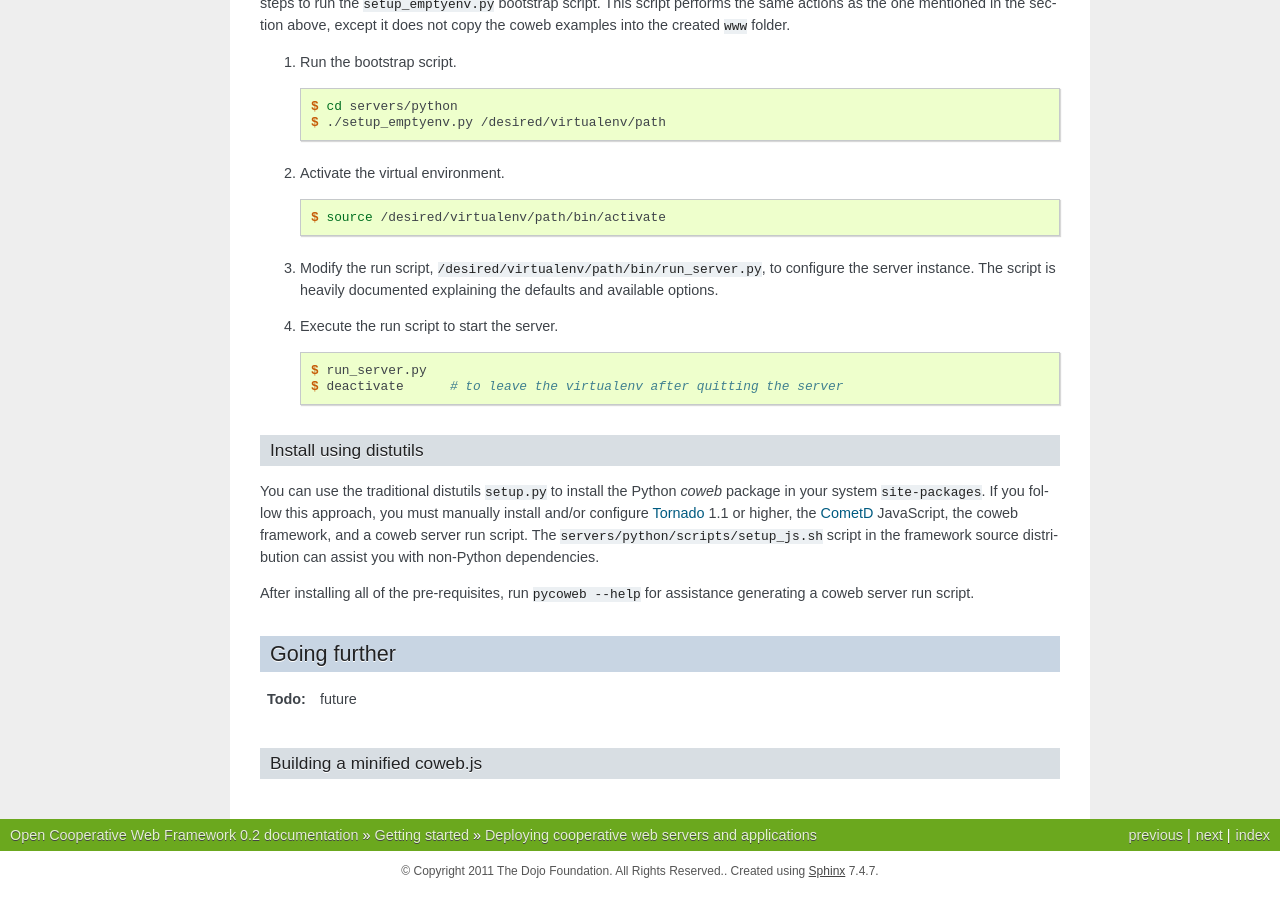
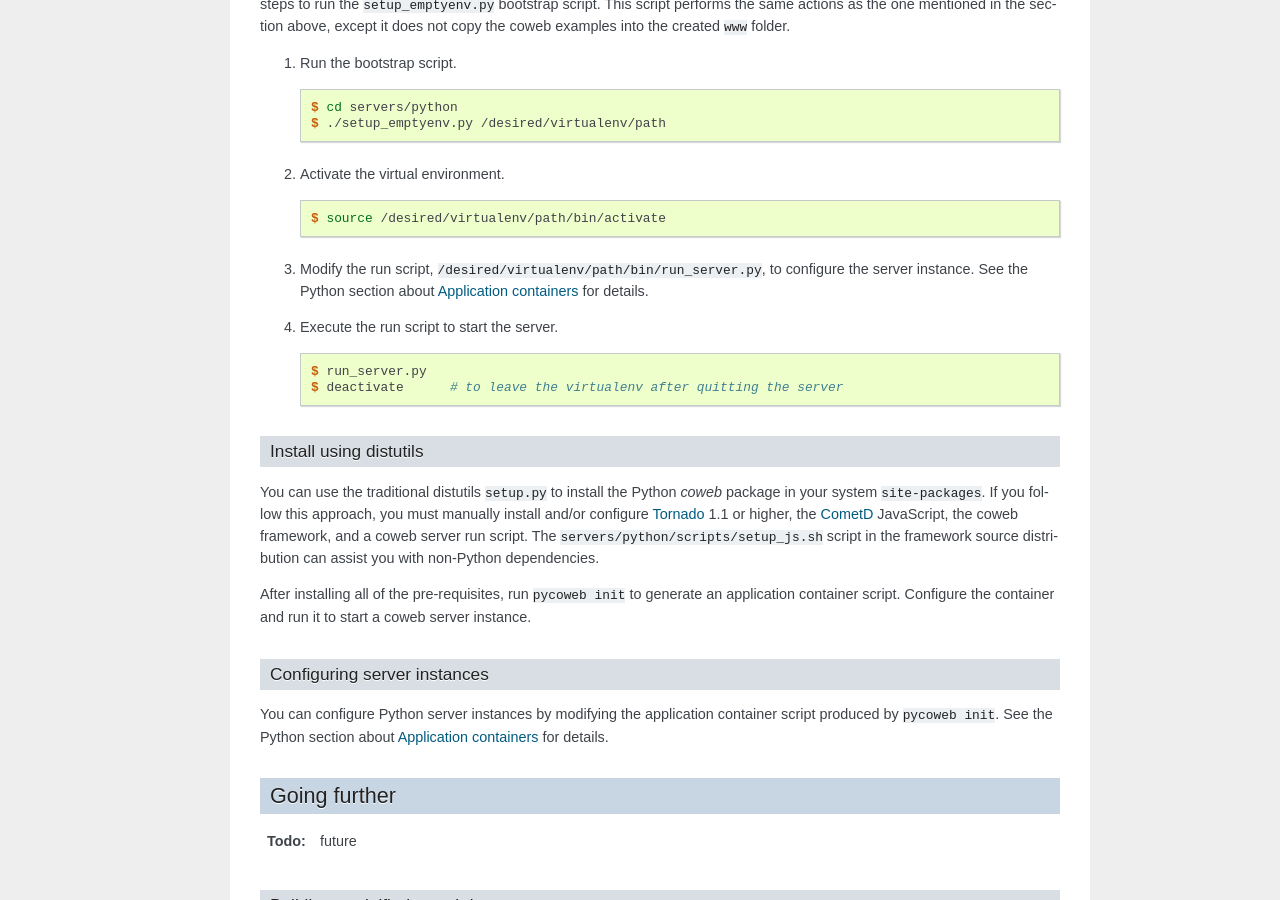
Before and after one commit to opencoweb/coweb, a Sphinx documentation site: the page built from docs/tutorial/install.rst, in a window 1280 px wide and 900 px high, scrolled down 2073 px. Built offline with Sphinx 7.4.7, drawn with Linux system fonts in a browser that asks for light colours; some of the changed text lies outside the part shown.

Commit message:
Work on Python doc
* Split extension API doc from container config doc
* Draft container config doc
* Cross ref container config from install tutorial

```diff
--- a/docs/python/server.rst
+++ b/docs/python/extensions.rst
@@ -1,10 +1,10 @@
 .. include:: /replace.rst
 .. default-domain:: py
 
-Server extension points
------------------------
+Manager extension points
+-------------------------
 
-.. todo:: write
+Some of the options defined in the :class:`coweb.AppContainer`
 
 Authenticating users
 ~~~~~~~~~~~~~~~~~~~~
--- a/docs/python/python.rst
+++ b/docs/python/python.rst
@@ -3,10 +3,11 @@
 Python APIs
 -----------
 
-The |coweb api| includes a Python coweb server implementation and Python wrappers for writing coweb service bots.
+The |coweb api| includes a Python package providing both a coweb server implementation and support for writing Python coweb bots. The server supports configuration via options in a application container instances as well as extension through pluggable managers. The bot interface and wrapper definitions enable the creation of transport-agnostic bots.
 
 .. toctree::
    :titlesonly:
 
-   server
+   container
+   extensions
    bots
--- a/docs/tutorial/install.rst
+++ b/docs/tutorial/install.rst
@@ -81,7 +81,7 @@
 Install a demo virtualenv
 #########################
 
-If you want to play with the coweb demos without thinking about dependencies and configuration yet, follow these steps to run the :file:`setup_demoenv.py` bootstrap script. The script installs `Tornado`_ 1.1 or higher and the Python coweb server package into a `virtualenv`_. The script then places copies of the `CometD`_ JavaScript, the JavaScript coweb framework, and the coweb examples into a :file:`www` folder in the virtual environment. Finally, the script creates a coweb server run script that makes the :file:`www` folder web accessible and enables anonymous access to arbitrary coweb sessions.
+If you want to play with the coweb demos without thinking about dependencies and configuration yet, follow these steps to run the :file:`setup_demoenv.py` bootstrap script. The script installs `Tornado`_ 1.1 or higher and the Python coweb server package into a `virtualenv`_. The script then places copies of the `CometD`_ JavaScript, the JavaScript coweb framework, and the coweb examples into a :file:`www` folder in the virtual environment. Finally, the script creates a coweb application container using :file:`pycoweb init` that makes the :file:`www` folder web accessible and enables anonymous access to arbitrary coweb sessions.
 
 .. note:: The coweb demos for Python use Dojo 1.5 from the `Google CDN`_. Therefore, the bootstrap script does not place a copy of `Dojo`_ into the local web accessible folder.
 
@@ -122,7 +122,7 @@
 
       $ source /desired/virtualenv/path/bin/activate
 
-#. Modify the run script, :file:`/desired/virtualenv/path/bin/run_server.py`, to configure the server instance. The script is heavily documented explaining the defaults and available options.
+#. Modify the run script, :file:`/desired/virtualenv/path/bin/run_server.py`, to configure the server instance. See the Python section about :doc:`/python/container` for details.
 #. Execute the run script to start the server.
 
    .. sourcecode:: console
@@ -135,7 +135,12 @@
 
 You can use the traditional distutils :file:`setup.py` to install the Python `coweb` package in your system :file:`site-packages`. If you follow this approach, you must manually install and/or configure `Tornado`_ 1.1 or higher, the `CometD`_ JavaScript, the coweb framework, and a coweb server run script. The :file:`servers/python/scripts/setup_js.sh` script in the framework source distribution can assist you with non-Python dependencies.
 
-After installing all of the pre-requisites, run :file:`pycoweb --help` for assistance generating a coweb server run script.
+After installing all of the pre-requisites, run :file:`pycoweb init` to generate an application container script. Configure the container and run it to start a coweb server instance.
+
+Configuring server instances
+############################
+
+You can configure Python server instances by modifying the application container script produced by :file:`pycoweb init`. See the Python section about :doc:`/python/container` for details.
 
 Going further
 ~~~~~~~~~~~~~
```
Also changed, not shown: docs/python/container.rst (added, +184 -0 lines).
